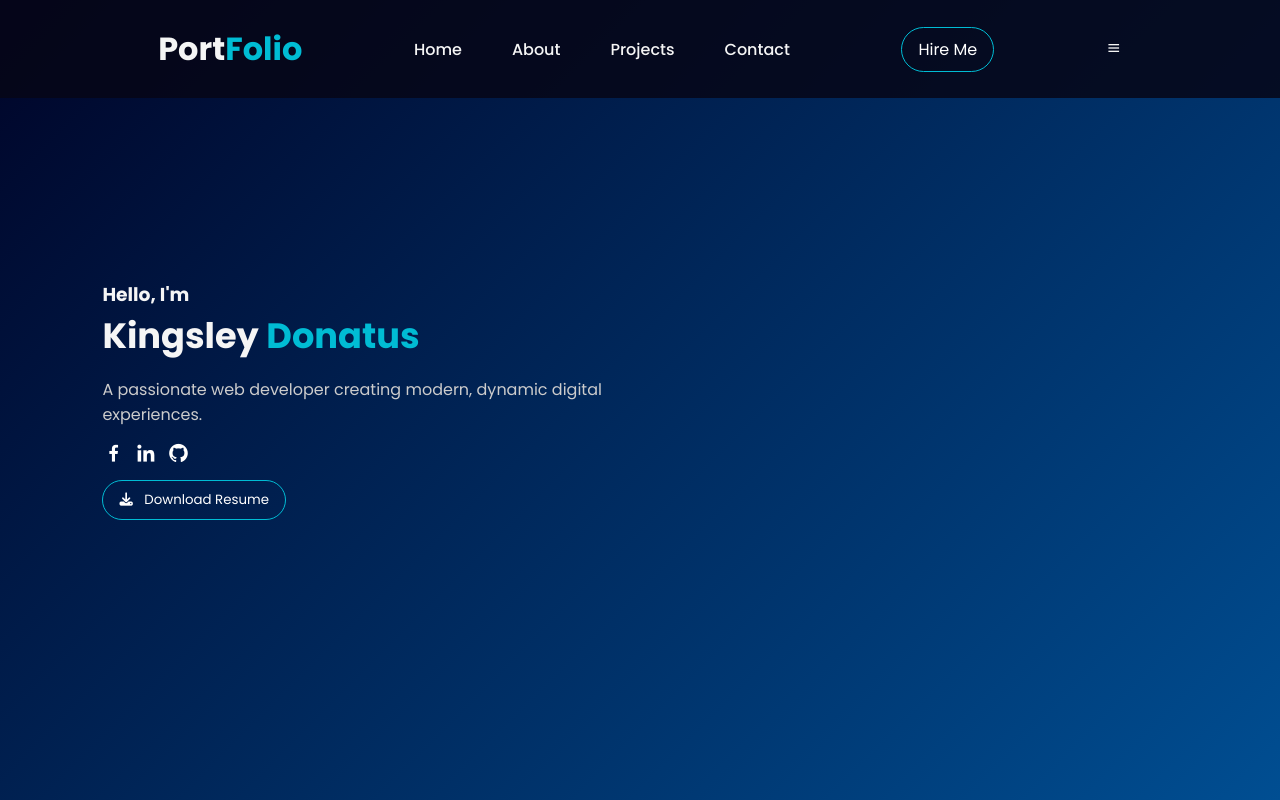
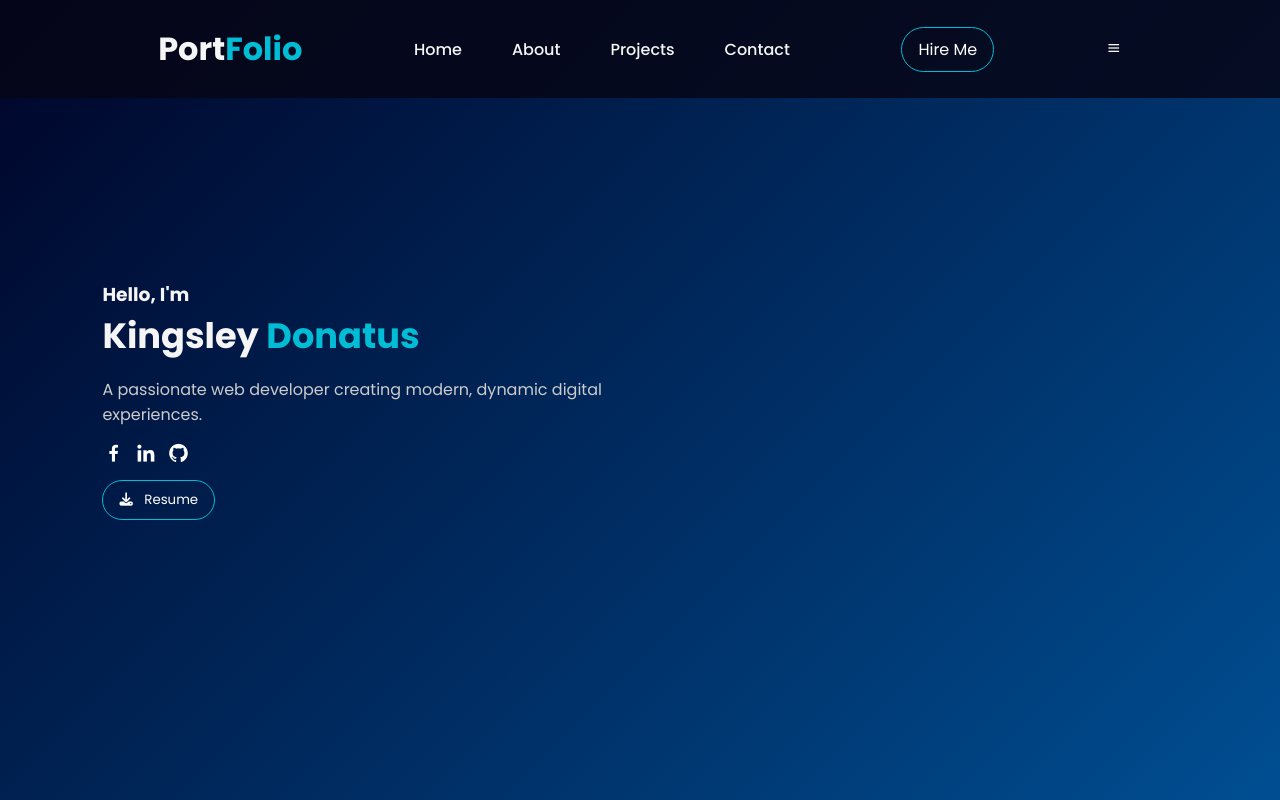
Before and after one commit to Kingsley-wealth/KingsFolio-, a plain HTML site: page index.html in a window 1280 px wide. Shown: the top 800 px of the page. Drawn offline with nearby package versions, Linux system fonts and the light colour scheme.

Commit message:
update portfolio or resume feature

```diff
--- a/index.html
+++ b/index.html
@@ -65,7 +65,7 @@
 
 <!-- Resume Download Button -->
 <button class="btn" onclick="downloadprogress(this)">
-  <span class="btn-text"><i class="fas fa-download"></i> Download Resume</span>
+  <span class="btn-text"><i class="fas fa-download"></i> Resume</span>
 </button>
 
 
```
